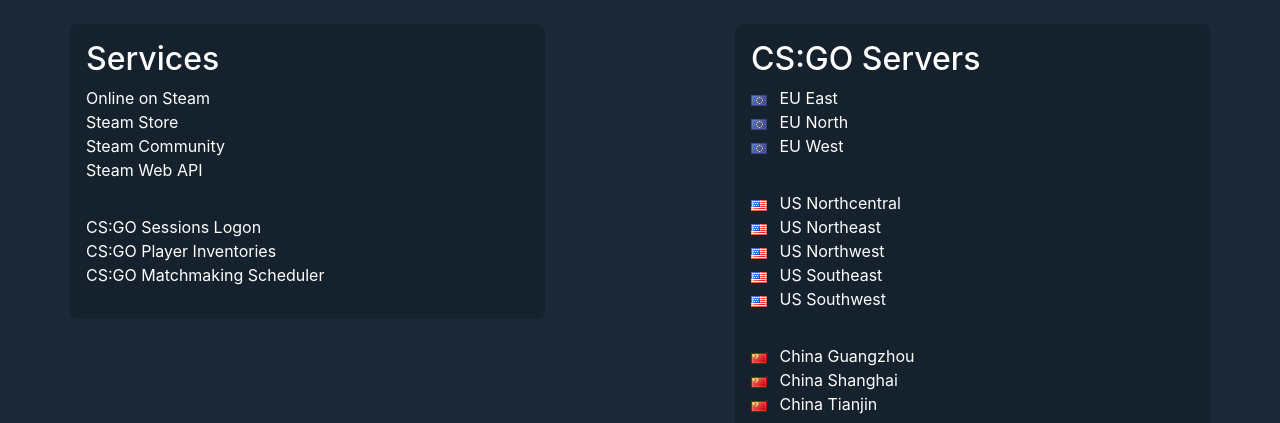
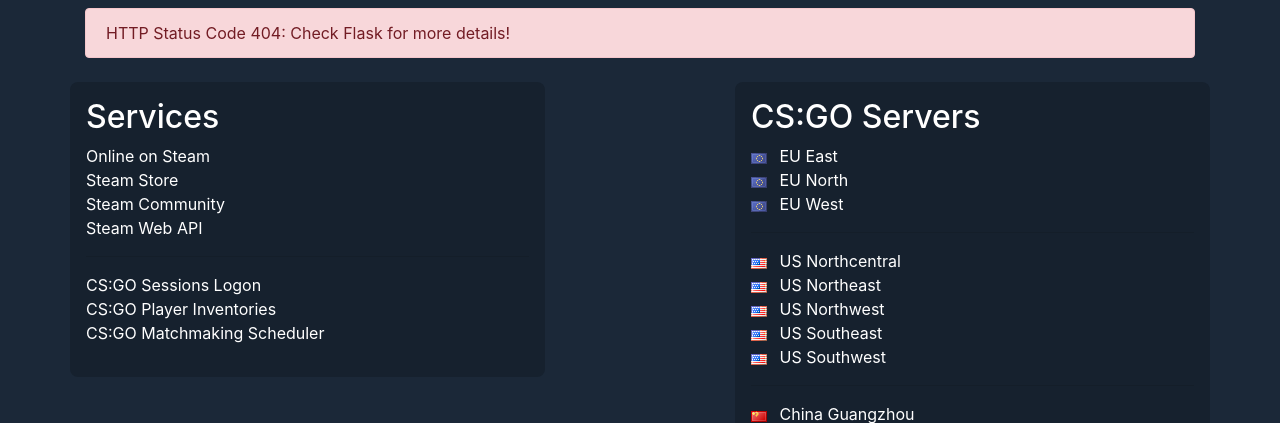
Before and after one commit to akelsch/steamstatus, a Python web app: template src/templates/index.html in a window 1280 px wide. Shown: the part 128-551 px from the top of the page. Run offline with Jinja, Linux system fonts and the light colour scheme; the template is opened without the code that fills it, so the values that code supplies are empty; some libraries are stand-ins or nearby versions.

Commit message:
Fix error handling with Fetch API

```diff
--- a/src/static/scripts.js
+++ b/src/static/scripts.js
@@ -25,6 +25,10 @@ function startLoop() {
 function fetchUpdate() {
     return fetch("status.json")
         .then(function(response) {
+            if (!response.ok) {
+                throw Error(response.status);
+            }
+
             return response.json();
         }).then(function(json) {
             // Online users
@@ -78,17 +82,17 @@ function fetchUpdate() {
                 }
             });
         }).catch(function(error) {
-            console.log(error);
-            //     var status = jqXHR.status;
-            //     var errmsg;
-            //     if (status !== 0) {
-            //         errmsg = "HTTP Status Code " + status + ": Check Flask for more details!";
-            //     } else {
-            //         errmsg = "Flask is not running!";
-            //     }
-            // let servermsg = document.querySelector("#servermsg");
-            // servermsg.addClass("alert-danger");
-            // servermsg.append(errmsg);
-            // servermsg.removeAttr("style");
+            let status = error.message;
+
+            let errmsg;
+            if (!isNaN(status)) {
+                errmsg = "HTTP Status Code " + status + ": Check Flask for more details!";
+            } else {
+                errmsg = "Flask is not running!";
+            }
+
+            let servermsg = document.querySelector("#servermsg");
+            servermsg.innerHTML = errmsg;
+            servermsg.removeAttribute("style");
         });
 }
--- a/src/static/style.css
+++ b/src/static/style.css
@@ -16,3 +16,8 @@ header {
     border-radius: 0.5rem;
     background: #16212E;
 }
+
+#servermsg {
+    margin-top: 0.5rem;
+    margin-bottom: 0;
+}
--- a/src/templates/index.html
+++ b/src/templates/index.html
@@ -18,8 +18,8 @@
           <p id="update" class="float-right">Updating in <span id="seconds">45</span>s</p>
       </header>
 
+      <div id="servermsg" class="alert alert-danger" role="alert" style="display: none;"></div>
       <main class="row pt-4">
-        <div id="servermsg" class="alert" role="alert" style="display: none;"></div>
         <div class="status-group col-md-5">
           <h2>Services</h2>
           <ul class="list-unstyled pl-0">
```
